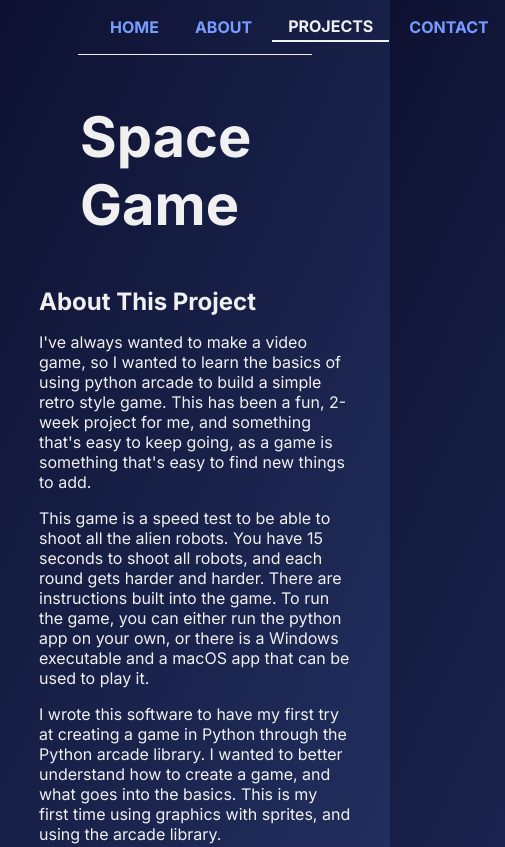
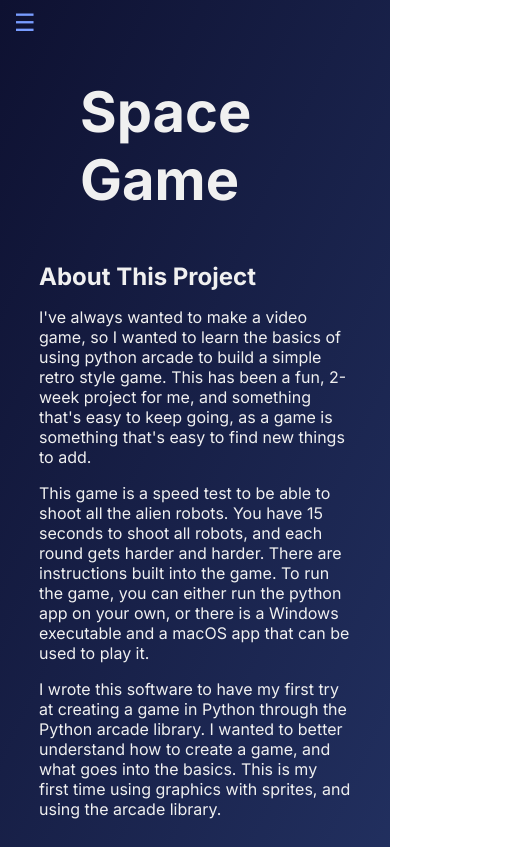
Before and after one commit to wonsonmike/Portfolio, a plain HTML site: page docs/projects/space.html in a window 390 px wide. Shown: the top 847 px of the page, 505 px wide, since content can reach past the window. Drawn offline with Linux system fonts and the light colour scheme.

Commit message:
update nav on all pages

```diff
--- a/docs/projects/space.html
+++ b/docs/projects/space.html
@@ -7,7 +7,11 @@
   <link rel="stylesheet" href="../css/style.css" />
 </head>
 <body>
-  <nav>
+  <button class="nav-toggle" aria-label="Toggle navigation">
+    ☰
+  </button>
+
+  <nav class="nav-links">
     <div></div><div></div>
     <a href="../index.html"><strong>HOME</strong></a>
     <a href="../about.html"><strong>ABOUT</strong></a>
```
Also changed, not shown: docs/projects/cloud_to_do.html (+5 -1 lines), docs/projects/configurator.html (+5 -1 lines), docs/projects/java_rpg_game.html (+5 -1 lines), docs/projects/network_file_transfer.html (+5 -1 lines), docs/projects/portfolio.html (+5 -1 lines), docs/projects/sql_smart_home.html (+5 -1 lines), docs/projects/stm_tracker.html (+5 -1 lines), docs/projects/template.html (+5 -1 lines), docs/projects/weather_clock.html (+5 -1 lines).
